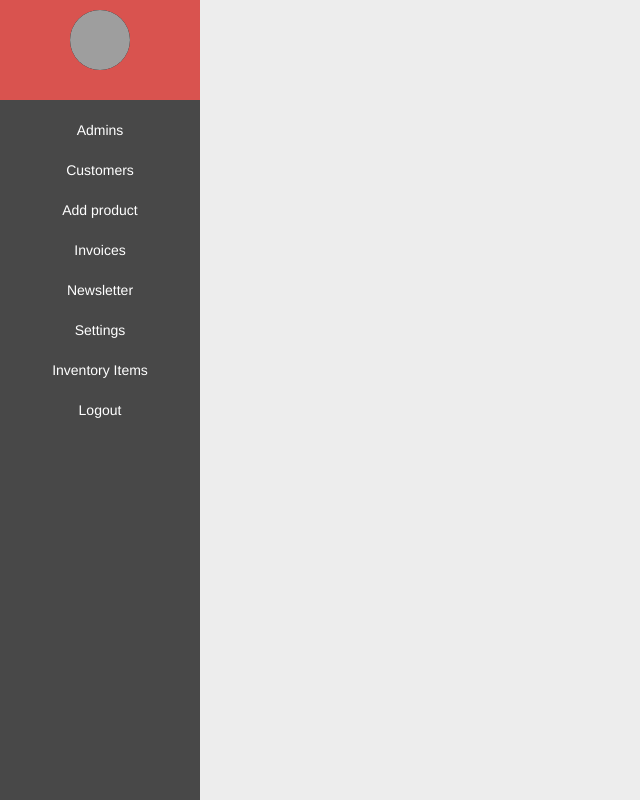
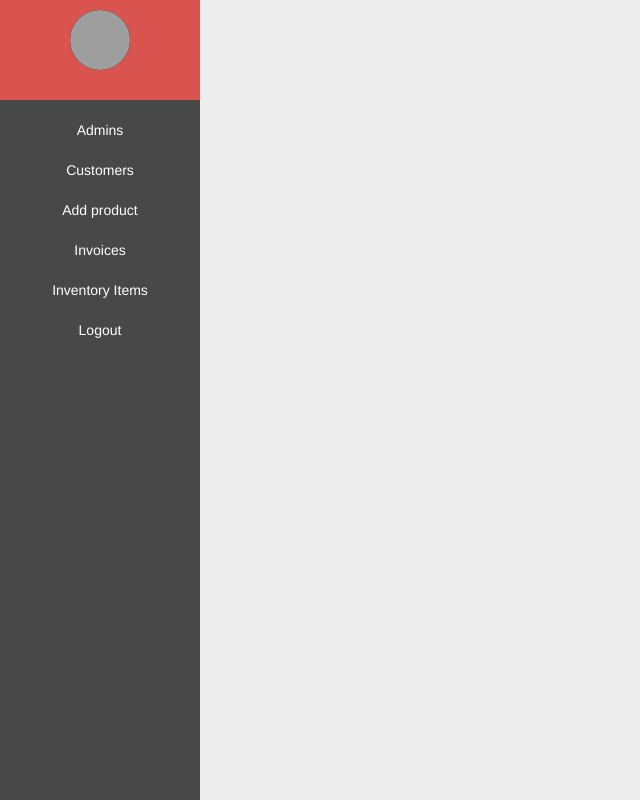
Before and after one commit to MennovanderKrift/vlambeer, a PHP site: page /includes/adminMenu.php in a window 1280 px wide. Shown: the whole page, without its empty margins (0-640 px from the left). Run offline with PHP 8.4, Linux system fonts and the light colour scheme; data comes from the database, SQL or seed files in the repository; grey boxes are pictures that could not be loaded.

Commit message:
overbodige items uit menu

```diff
--- a/App/includes/adminMenu.php
+++ b/App/includes/adminMenu.php
@@ -44,8 +44,8 @@
 					<a href="customers.php"><li>Customers</li></a>
 					<a href="newProduct.php"><li>Add product</li></a>
 					<a href="changeStatus.php"><li>Invoices</li></a>
-					<a href="newsletter.php"><li>Newsletter</li></a>
-					<a href="settings.php"><li>Settings</li></a>
+<!-- 					<a href="newsletter.php"><li>Newsletter</li></a>
+					<a href="settings.php"><li>Settings</li></a> -->
 					<a href="inventory.php"><li>Inventory Items</li></a>
 					<a href="../controllers/adminController.php?logout" name="logout"><li>Logout</li></a>
 				</ul>
--- a/App/includes/adminMenu1.php
+++ b/App/includes/adminMenu1.php
@@ -42,8 +42,8 @@
 					<a href="customers.php"><li>Customers</li></a>
 					<a href="newProduct.php"><li>Add product</li></a>
 					<a href="changeStatus.php"><li>Invoices</li></a>
-					<a href="newsletter.php"><li>Newsletter</li></a>
-					<a href="settings.php"><li>Settings</li></a>
+<!-- 					<a href="newsletter.php"><li>Newsletter</li></a>
+					<a href="settings.php"><li>Settings</li></a> -->
 					<a href="inventory.php"><li>Inventory Items</li></a>
 					<a href="../controllers/adminController.php?logout" name="logout"><li>Logout</li></a>
 				</ul>
```
Also changed, not shown: App/admin/adminEdit.php (added).
